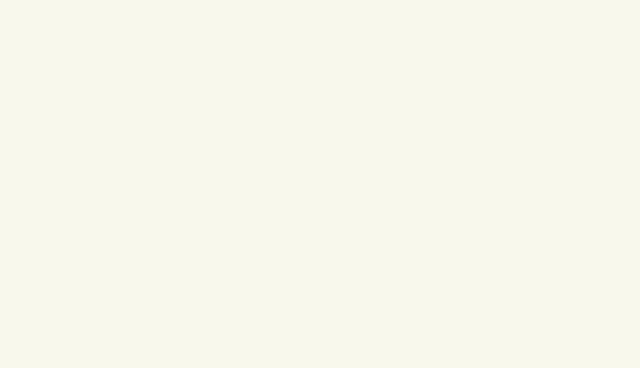
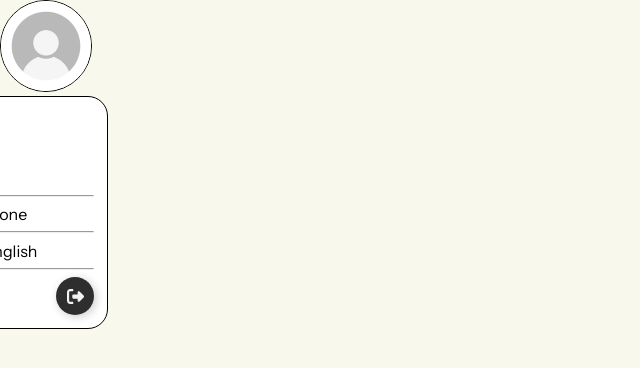
Before and after one commit to kalviumcommunity/blogie, a React (Vite) app in the folder client/: page /modal in a window 1280 px wide. Before the commit this address had no page. Shown: the top 368 px of the page, without its empty margins (0-640 px from the left). Built offline with nearby package versions, Linux system fonts and the light colour scheme; a web font is replaced by a local one.

Commit message:
added account modal

```diff
--- a/client/src/App.css
+++ b/client/src/App.css
@@ -12,6 +12,7 @@
 }
 html {
   height: 100%;
+  overflow-x: hidden;
 }
 body {
   background-color: rgba(232, 232, 184, 0.265);
@@ -31,7 +32,7 @@ nav {
   justify-content: space-between;
 }
 .div2 {
-  width: 35%;
+  width: 40%;
   padding: 1.7%;
   padding-right: 2.7%;
   padding-top: 2%;
@@ -53,6 +54,7 @@ nav {
 .link {
   color: black;
   text-decoration: none;
+  margin-top: 2%;
 }
 .input-content {
   width: max-content;
@@ -473,7 +475,7 @@ button {
 
 
 /* login btn */
-button {
+.login-btn {
   padding: 15px 25px;
   margin-top: 7%;
   border: unset;
@@ -490,7 +492,7 @@ button {
   overflow: hidden;
  }
 
- button::before {
+ .login-btn::before {
   content: "";
   position: absolute;
   top: 0;
@@ -505,11 +507,11 @@ button {
   transition: all 250ms
  }
 
- button:hover {
+ .login-btn:hover {
   color: #e8e8e8;
  }
 
- button:hover::before {
+ .login-btn:hover::before {
   width: 100%;
  }
 
@@ -529,6 +531,8 @@ button {
   cursor: pointer;
   padding-top: 3%;
 }
+
+
 
 .btn6:active {
   box-shadow: 0px 0px var(--main-color);
--- a/client/src/App.jsx
+++ b/client/src/App.jsx
@@ -8,8 +8,11 @@ import About from "./Components/About.jsx"
 import Authors from "./Components/Authors.jsx"
 import Forgotpass from "./Components/Forgotpass.jsx"
 import Resetpass from './Components/Resetpass.jsx'
+import Account from "./Components/Account.jsx"
+import Modal from "./Components/Modal.jsx"
 import './App.css'
 import './Button.css'
+import "./Extra.css"
 
 const App = () => {
   return (
@@ -23,6 +26,8 @@ const App = () => {
       <Route path="/about" element={<About />} />
       <Route path="/authors" element={<Authors />} />
       <Route path="/resetpass" element={<Resetpass />} />
+      <Route path="/account" element={<Account />} />
+      <Route path="/modal" element={<Modal />} />
       <Route path="/forgotpass" element={<Forgotpass />} />
     </Routes>
     </BrowserRouter>
--- a/client/src/Button.css
+++ b/client/src/Button.css
@@ -40,3 +40,125 @@
     transition-duration: 0.5s;
     transform: rotate(160deg);
   }
+
+
+
+  /* settings button */
+
+  .button2 {
+    display: flex;
+    justify-content: center;
+    align-items: center;
+    padding: 6px 12px;
+    gap: 8px;
+    height: 36px;
+    width: 120px;
+    color: white;
+    border: none;
+    background: black;
+    border-radius: 20px;
+    cursor: pointer;
+  }
+
+  .lable2 {
+    line-height: 20px;
+    font-family: 'Courier New', Courier, monospace;
+    font-size: 17px;
+    color: white;
+    font-family: sans-serif;
+    letter-spacing: 1px;
+  }
+
+  .button2:hover {
+    background: rgb(48, 48, 48);
+  }
+
+  .button2:hover .svg-icon {
+    animation: spin 2s linear infinite;
+  }
+
+  @keyframes spin {
+    0% {
+      transform: rotate(0deg);
+    }
+
+    100% {
+      transform: rotate(360deg);
+    }
+  }
+
+  /* logout button in account details */
+
+  .Btn3 {
+    --black: #000000;
+    --ch-black: #141414;
+    --eer-black: #1b1b1b;
+    --night-rider: #2e2e2e;
+    --white: #ffffff;
+    --af-white: #f3f3f3;
+    --ch-white: #e1e1e1;
+    display: flex;
+    align-items: center;
+    justify-content: flex-start;
+    width: 38px;
+    height: 38px;
+    border: none;
+    border-radius: 20px;
+    cursor: pointer;
+    position: relative;
+    overflow: hidden;
+    transition-duration: .3s;
+    box-shadow: 2px 2px 10px rgba(0, 0, 0, 0.199);
+    background-color: var(--night-rider);
+  }
+
+  /* plus sign */
+  .sign3 {
+    width: 100%;
+    transition-duration: .3s;
+    display: flex;
+    align-items: center;
+    justify-content: center;
+  }
+
+  .sign3 .svg3 {
+    width: 17px;
+  }
+
+  .sign3 .svg3 .path3 {
+    fill: var(--af-white);
+  }
+  /* text */
+  .text3 {
+    position: absolute;
+    right: 0%;
+    width: 0%;
+    opacity: 0;
+    color: var(--af-white);
+    font-size: 1.2em;
+    font-weight: 600;
+    transition-duration: .3s;
+  }
+  /* hover effect on button width */
+  .Btn3:hover {
+    width: 125px;
+    border-radius: 20px;
+    transition-duration: .3s;
+  }
+
+  .Btn3:hover .sign3 {
+    width: 30%;
+    transition-duration: .3s;
+    padding-left: 20px;
+  }
+  /* hover effect button's text */
+  .Btn3:hover .text3 {
+    opacity: 1;
+    width: 70%;
+    transition-duration: .3s;
+    padding-right: 10px;
+  }
+  /* button click effect*/
+  .Btn3:active {
+    transform: translate(2px ,2px);
+  }
--- /dev/null
+++ b/client/src/Components/Account.jsx
@@ -0,0 +1,54 @@
+import profile from "../assets/profile.webp"
+const Account = () => {
+
+  return (
+    <div>
+      <div className="modal">
+        <center>
+            <img src={profile} alt="" className="profile"/>
+        </center>
+        <hr />
+        <div className="badge-div">
+            <p className="badge">Badge :</p>
+            <p>None</p>
+        </div>
+        <hr />
+        <div className="badge-div">
+            <p className="badge">Language :</p>
+            <p>English</p>
+        </div>
+        <hr />
+        <div className="btns-div">
+          <button className="button2">
+              <svg
+                className="svg-icon"
+                fill="none"
+                height="20"
+                viewBox="0 0 20 20"
+                width="20"
+                xmlns="http://www.w3.org/2000/svg"
+              >
+                <g stroke="white" strokeLinecap="round" strokeWidth="1.5">
+                  <circle cx="10" cy="10" r="2.5"></circle>
+                  <path
+                    clipRule="evenodd"
+                    d="m8.39079 2.80235c.53842-1.51424 2.67991-1.51424 3.21831-.00001.3392.95358 1.4284 1.40477 2.3425.97027 1.4514-.68995 2.9657.82427 2.2758 2.27575-.4345.91407.0166 2.00334.9702 2.34248 1.5143.53842 1.5143 2.67996 0 3.21836-.9536.3391-1.4047 1.4284-.9702 2.3425.6899 1.4514-.8244 2.9656-2.2758 2.2757-.9141-.4345-2.0033.0167-2.3425.9703-.5384 1.5142-2.67989 1.5142-3.21831 0-.33914-.9536-1.4284-1.4048-2.34247-.9703-1.45148.6899-2.96571-.8243-2.27575-2.2757.43449-.9141-.01669-2.0034-.97028-2.3425-1.51422-.5384-1.51422-2.67994.00001-3.21836.95358-.33914 1.40476-1.42841.97027-2.34248-.68996-1.45148.82427-2.9657 2.27575-2.27575.91407.4345 2.00333-.01669 2.34247-.97026z"
+                    fillRule="evenodd"
+                  ></path>
+                </g>
+              </svg>
+              <span className="label2">Account</span>
+          </button >
+
+          <button className="Btn3" >
+          <div className="sign3"><svg viewBox="0 0 512 512" className="svg3"><path className="path3" d="M377.9 105.9L500.7 228.7c7.2 7.2 11.3 17.1 11.3 27.3s-4.1 20.1-11.3 27.3L377.9 406.1c-6.4 6.4-15 9.9-24 9.9c-18.7 0-33.9-15.2-33.9-33.9l0-62.1-128 0c-17.7 0-32-14.3-32-32l0-64c0-17.7 14.3-32 32-32l128 0 0-62.1c0-18.7 15.2-33.9 33.9-33.9c9 0 17.6 3.6 24 9.9zM160 96L96 96c-17.7 0-32 14.3-32 32l0 256c0 17.7 14.3 32 32 32l64 0c17.7 0 32 14.3 32 32s-14.3 32-32 32l-64 0c-53 0-96-43-96-96L0 128C0 75 43 32 96 32l64 0c17.7 0 32 14.3 32 32s-14.3 32-32 32z"></path></svg></div>
+
+          <div className="text3" >&nbsp;&nbsp;&nbsp;&nbsp;&nbsp;&nbsp;Logout</div>
+          </button>
+        </div>
+      </div>
+    </div>
+  )
+}
+
+export default Account
--- a/client/src/Components/Home.jsx
+++ b/client/src/Components/Home.jsx
@@ -3,6 +3,7 @@ import axios from 'axios'
 import { Link, useNavigate } from 'react-router-dom';
 import logo from '../assets/logo.png';
 import logo2 from '../assets/logo2.png'
+import AccountDetails from "./Modal"
 import "./sample.css"
 
 const Home = () => {
@@ -83,27 +84,30 @@ const Home = () => {
           </div>
           <div className="div2">
             <Link to="/" className="link">
-              <h3>Home</h3>
+              <h3 className='nav-btn'>Home</h3>
             </Link>
             <Link to="/blog" className="link">
-              <h3>Create a Blog</h3>
+              <h3 className='nav-btn'>Create a Blog</h3>
             </Link>
             <Link to="/about" className="link">
-              <h3>About</h3>
+              <h3 className='nav-btn'>About</h3>
             </Link>
             <Link to="/authors" className='link'>
-              <h3>Authors</h3>
+              <h3 className='nav-btn'>Authors</h3>
             </Link>
             {loginbtn ? (
               <Link to="/login" className='link' onClick={handleLogout}>
-              <h3>Logout</h3>
+              <h3 className='nav-btn'>Logout</h3>
             </Link>
             ) : (
               <Link to="/login" className='link'>
-                <h3>Login</h3>
+                <h3 className='nav-btn'>Login</h3>
               </Link>
             )}
+            {/* <img src={profile} alt="" className='profile1' /> */}
+            <AccountDetails/>
           </div>
+
         </div>
       </nav>
       <div className="big-font">
--- a/client/src/Components/Login.jsx
+++ b/client/src/Components/Login.jsx
@@ -73,7 +73,7 @@ const Login = () => {
             <p>Forgot password?</p></Link>
             <div>
               {!loading ? (<center>
-                <button type="submit">Login</button>
+                <button type="submit" className="login-btn">Login</button>
               </center>) : null}
             </div>
           </form>
--- /dev/null
+++ b/client/src/Components/Modal.jsx
@@ -0,0 +1,37 @@
+import { useState } from 'react';
+import Account from './Account';
+import profile from '../assets/profile.webp'
+
+// Modal component
+const Modal = ({ isOpen, onClose }) => {
+
+  if (!isOpen) return null;
+
+  return (
+    <div className="main-modal">
+      <Account />
+    </div>
+  );
+};
+
+// Main component
+const AccountDetails = () => {
+  const [isModalOpen, setIsModalOpen] = useState(false);
+
+  const handleMouseEnter = () => {
+    setIsModalOpen(true);
+  };
+
+  const handleMouseLeave = () => {
+    setIsModalOpen(false);
+  };
+
+  return (
+    <div className="profile-div" onMouseEnter={handleMouseEnter} onMouseLeave={handleMouseLeave}>
+    <img src={profile} alt="" className='profile1' />
+      <Modal isOpen={isModalOpen} onClose={() => setIsModalOpen(false)} />
+    </div>
+  );
+};
+
+export default AccountDetails;
--- /dev/null
+++ b/client/src/Extra.css
@@ -0,0 +1,42 @@
+.modal {
+    background-color: white;
+    padding: 1%;
+    width: fit-content;
+    border-radius: 20px;
+    position: absolute;
+    margin-left: -22%;
+    z-index: 1;
+    border: 1px solid black;
+}
+.profile {
+    border-radius: 100%;
+    border: 1px solid black;
+    width: 20%;
+}
+.profile-div {
+    width: 7%;
+}
+.profile1 {
+    border-radius: 100%;
+    border: 1px solid black;
+    width: 100%;
+}
+.badge-div {
+    display: flex;
+    justify-content: space-around;
+    margin-top: 2%;
+}
+.badge {
+    color: grey;
+}
+hr {
+    margin-top: 2%;
+}
+.nav-btn {
+    position: relative;
+}
+.btns-div {
+    display: flex;
+    justify-content: space-between;
+    margin-top: 2%;
+}
```
Also changed, not shown: client/src/assets/profile.webp (added).
